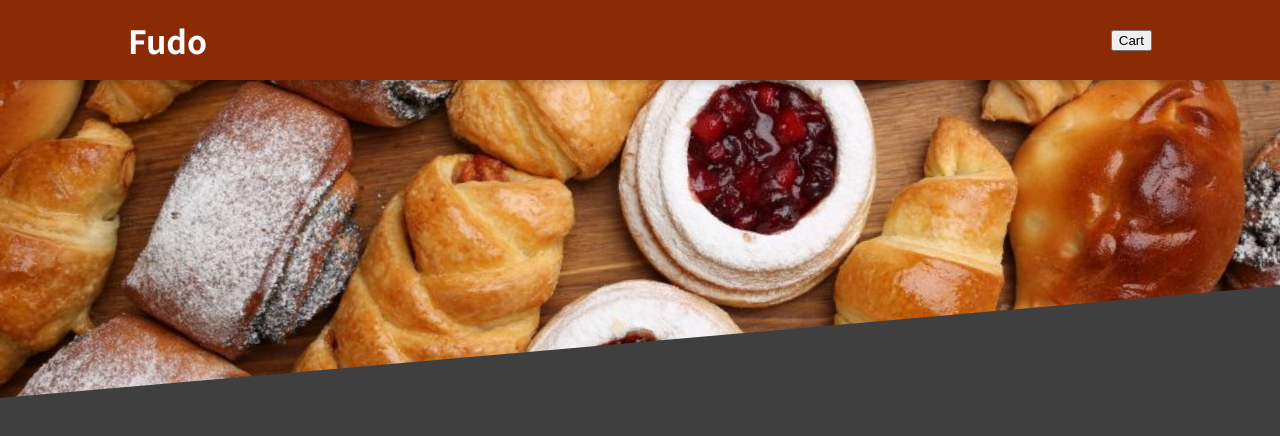
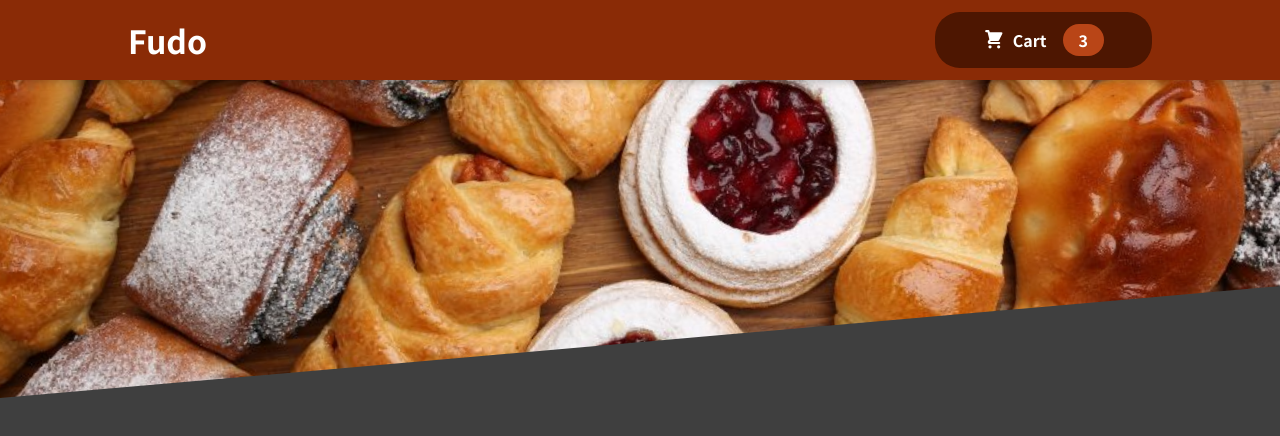
Before and after one commit to jsfinesse/Food-Order-App, a React (Create React App) app: page / in a window 1280 px wide. Shown: the top 436 px of the page. Built offline with nearby package versions, Linux system fonts and the light colour scheme.

Commit message:
Add Button component to Header.js

```diff
--- a/src/components/Layout/Header.js
+++ b/src/components/Layout/Header.js
@@ -1,5 +1,6 @@
 import React from "react";
 
+import HeaderCartButton from "./HeaderCartButton";
 import mealsImage from "../../assets/meals.jpg";
 import classes from "./Header.module.css";
 
@@ -8,7 +9,7 @@ const Header = (props) => {
         <React.Fragment>
             <header className={classes.header}>
                 <h1>Fudo</h1>
-                <button>Cart</button>
+                <HeaderCartButton />
             </header>
             <div className={classes["main-image"]}>
                 <img src={mealsImage} alt="banner" />
```
Also changed, not shown: 1 other file (tests, documents, lock files or other folders).
